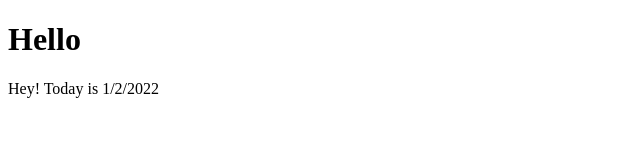
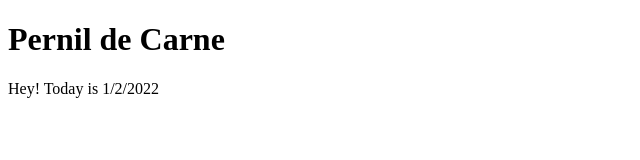
Before and after one commit to brunochirelli/aws-tutorial, a website built with Parcel: page index.html in a window 1280 px wide. Shown: the whole page, without its empty margins (0-640 px from the left). Built offline with nearby package versions, Linux system fonts and the light colour scheme.

Commit message:
Update repo deploy settings

```diff
--- a/index.html
+++ b/index.html
@@ -5,6 +5,6 @@
     <script src="./script.js" defer></script>
   </head>
   <body>
-    <h1>Hello</h1>
+    <h1>Pernil de Carne</h1>
   </body>
 </html>
--- a/package.json
+++ b/package.json
@@ -5,7 +5,7 @@
   "license": "MIT",
   "scripts": {
     "build": "yarn parcel build ./index.html --dist-dir ./dist",
-    "deploy": "aws s3 sync ./dist/ s3://brunochirelli.com/",
+    "deploy": "aws s3 sync ./dist/ s3://brunochirelli1.com/",
     "test": "echo \"Someday will we have tests\""
   },
   "devDependencies": {
```
Also changed, not shown: dist/index.html, 2 other files.
